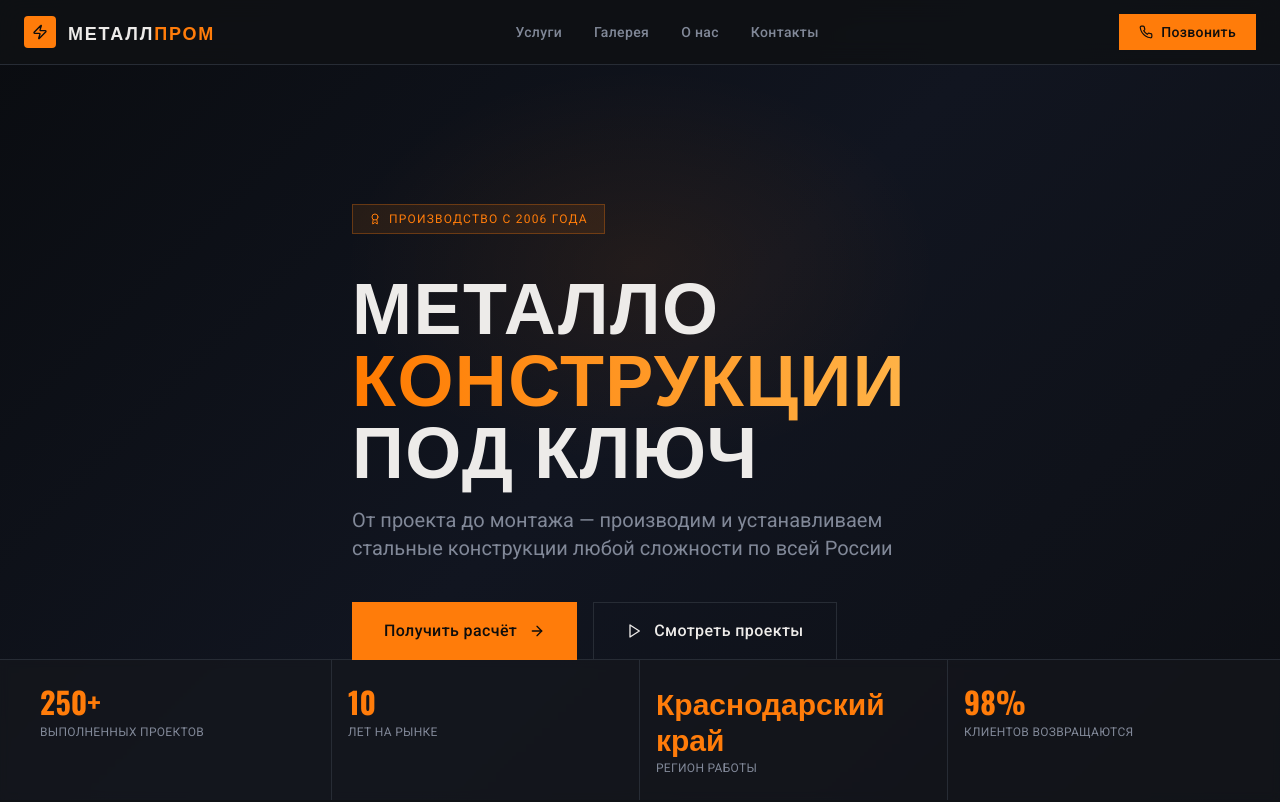
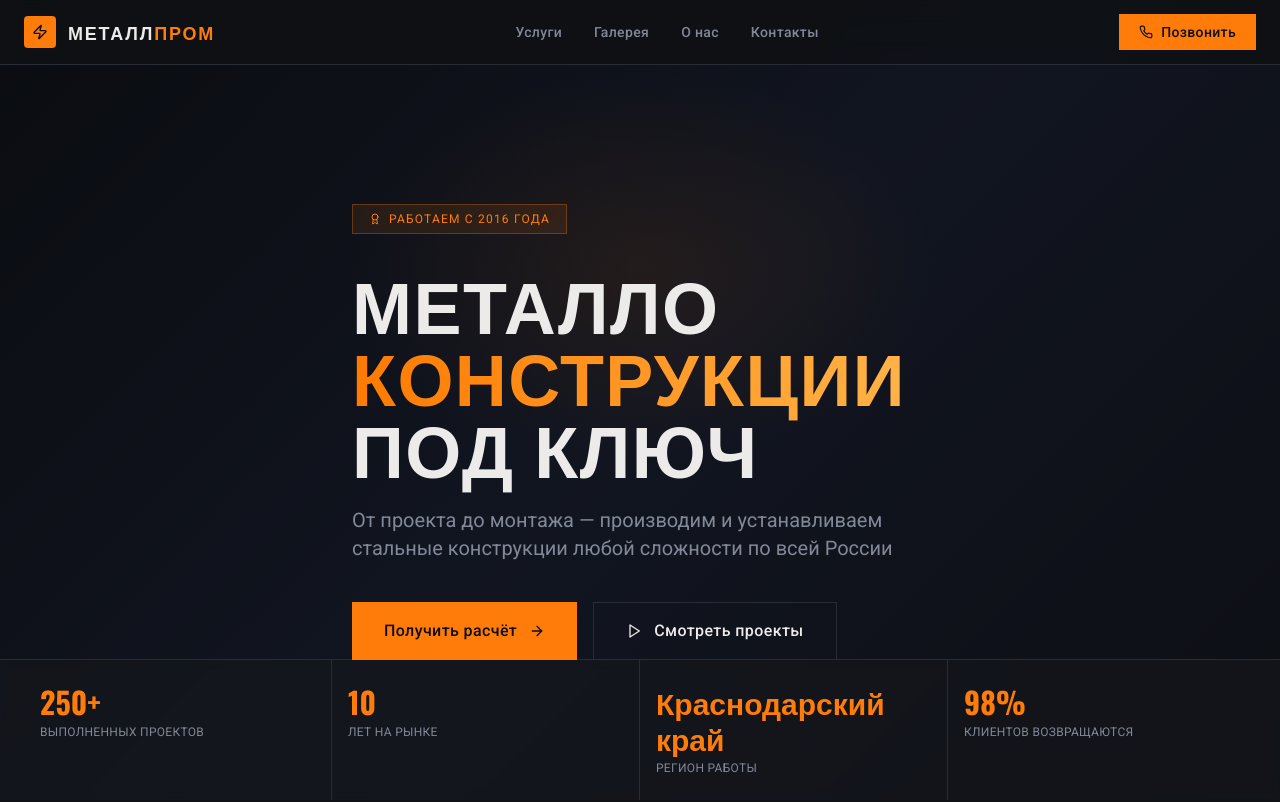
Before and after one commit to pr-poehali-dev/metal-processing-project, a React (Vite) app: page / in a window 1280 px wide. Shown: the top 802 px of the page. Built offline with nearby package versions, Linux system fonts and the light colour scheme.

Commit message:
feat: работаем с 2016 года

```diff
--- a/src/pages/Index.tsx
+++ b/src/pages/Index.tsx
@@ -192,7 +192,7 @@ export default function Index() {
           <div className="max-w-3xl">
             <div className="inline-flex items-center gap-2 border border-primary/30 bg-primary/10 text-primary text-xs px-4 py-1.5 mb-8 tracking-widest uppercase animate-fade-up">
               <Icon name="Award" size={12} />
-              Производство с 2006 года
+              Работаем с 2016 года
             </div>
 
             <h1
```
